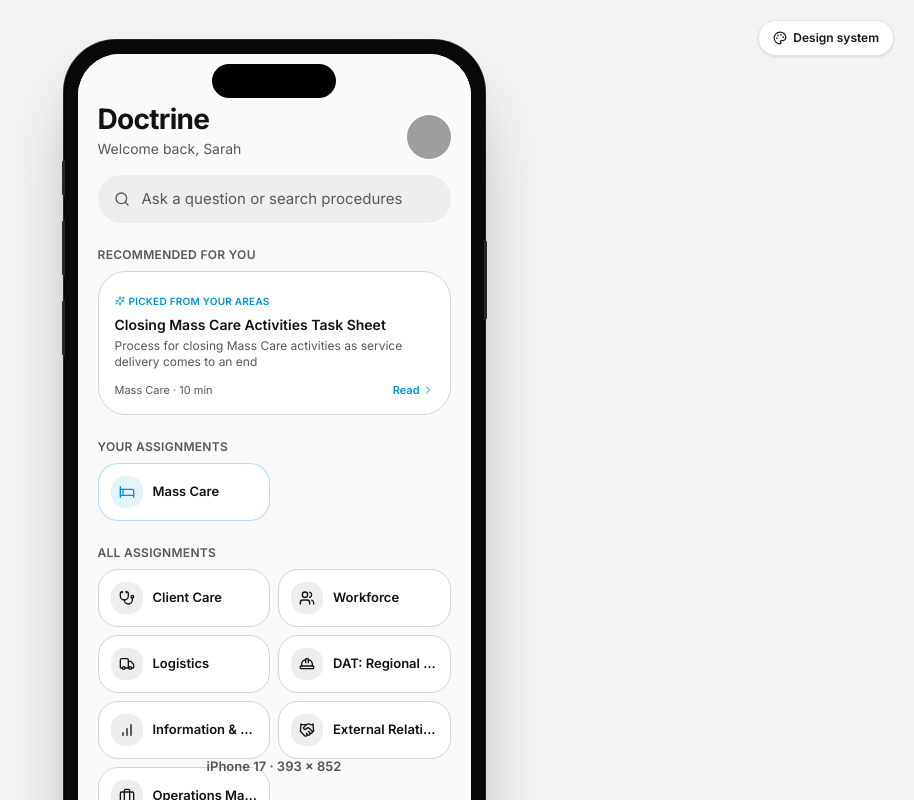
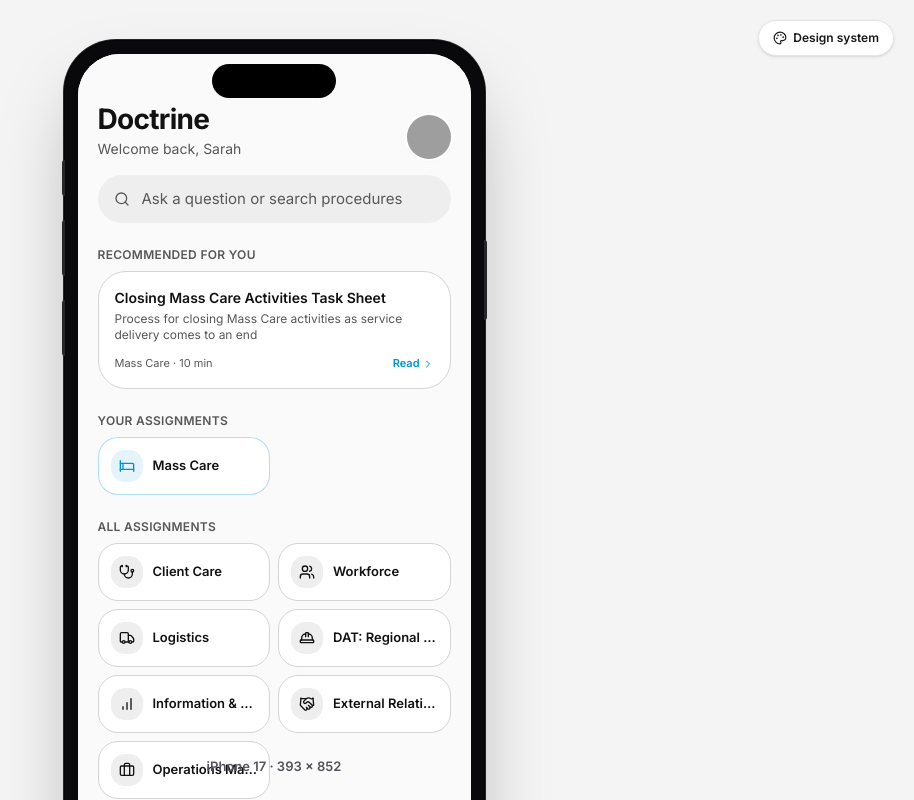
Before and after one commit to davidjhillis/arc_mobile2, a Next.js app: page / in a window 1280 px wide. Both pictures are taken after a click on the button "Sign in with SSO". Shown: the top 800 px of the page, without its empty margins (366-1280 px from the left). Built offline with nearby package versions, Linux system fonts and the light colour scheme; grey boxes are pictures that could not be loaded.

Commit message:
Home: drop 'Picked from your areas' eyebrow on recommended card

```diff
--- a/components/screens/home-screen.tsx
+++ b/components/screens/home-screen.tsx
@@ -13,7 +13,6 @@ import {
   HardHat,
   ChevronRight,
   Clock,
-  Sparkles,
 } from "lucide-react"
 import { cn } from "@/lib/utils"
 import type { Screen } from "../app-shell"
@@ -203,9 +202,6 @@ export function HomeScreen({ onNavigate }: HomeScreenProps) {
             onClick={() => onNavigate("doctrine-detail", undefined, recommended.id)}
             className="w-full text-left rounded-2xl bg-card border border-border p-4 hover:border-interactive/40 active:scale-[0.99] transition"
           >
-            <p className="text-[10px] font-semibold uppercase tracking-wide text-interactive inline-flex items-center gap-1 mb-1.5">
-              <Sparkles className="w-2.5 h-2.5" aria-hidden /> Picked from your areas
-            </p>
             <p className="text-sm font-semibold text-foreground leading-snug mb-1">
               {recommended.title}
             </p>
```
Also changed, not shown: 1 other file (tests, documents, lock files or other folders).
